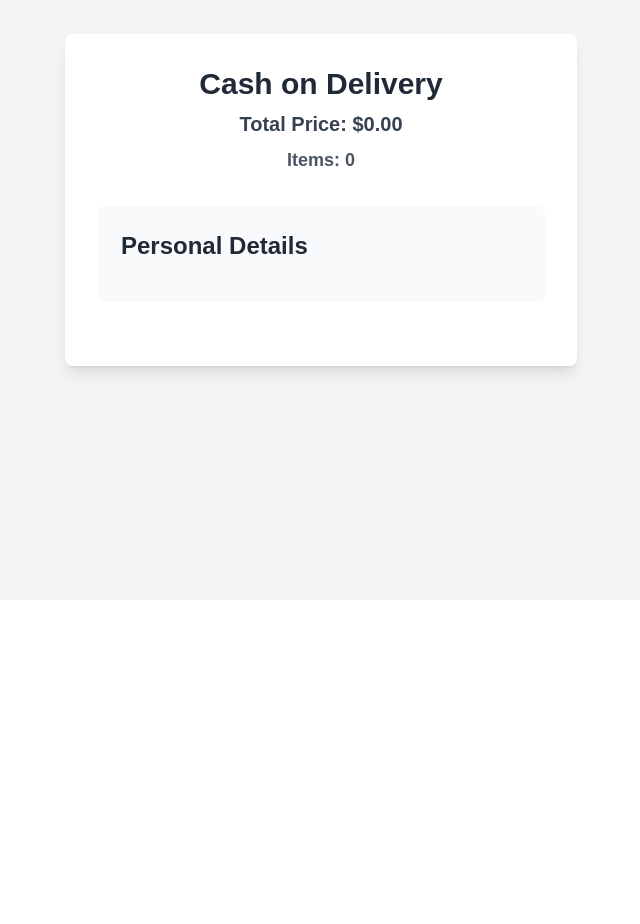
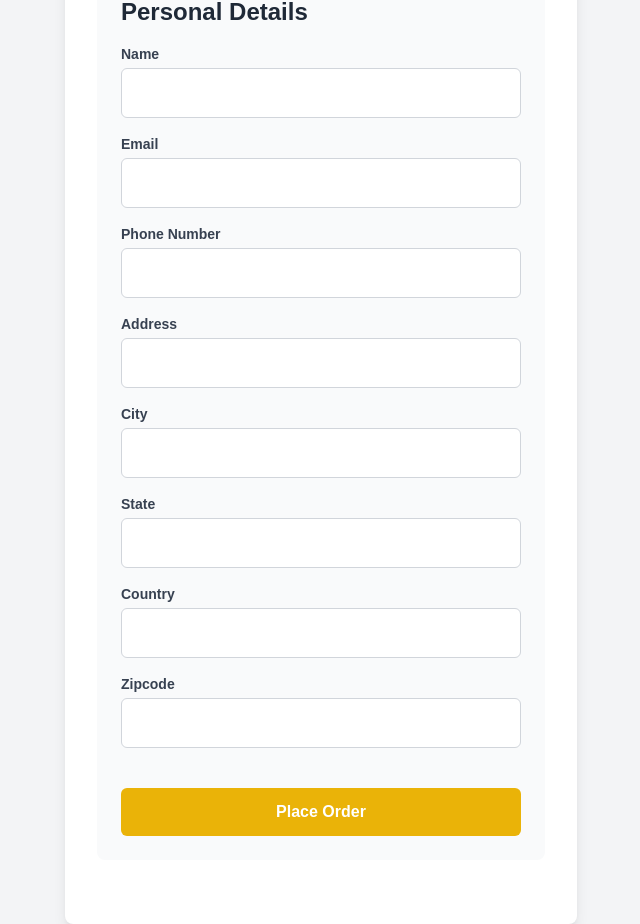
Before and after one commit to keshav-610/book-store-mern, a React (Vite) app in the folder frontend/: page /checkout in a window 1280 px wide. Shown: the part 279-1203 px from the top of the page, without its empty margins (319-959 px from the left). Before the commit the page ends 879 px from the top, so only its background shows below. Built offline with nearby package versions, Linux system fonts and the light colour scheme; no server answers; sample sign-in values are in the browser's storage; a web font is replaced by a local one.

Commit message:
go to orders

```diff
--- a/frontend/src/App.jsx
+++ b/frontend/src/App.jsx
@@ -8,7 +8,7 @@ import Login from "./pages/Login";
 import Register from "./pages/Register";
 import CheckOut from "./pages/CheckOut";
 import SingleBook from "./pages/SingleBook";
-import PrivateRoute from "./components/PrivateRoute"; // Import PrivateRoute
+import PrivateRoute from "./components/PrivateRoute";
 
 export default function App() {
   return (
@@ -18,16 +18,17 @@ export default function App() {
         <div className="content">
           <Routes>
             <Route path="/" element={<Home />} />
-            <Route path="/cart" element={<Cart />} />
-            <Route path="/dashboard" element={<Dashboard />} />
+            <Route element={<PrivateRoute />}>
+              <Route path="/cart" element={<Cart />} />
+            </Route>
             <Route path="/login" element={<Login />} />
             <Route path="/register" element={<Register />} />
+            <Route path="/books/:id" element={<SingleBook />} />
 
             <Route element={<PrivateRoute />}>
               <Route path="/checkout" element={<CheckOut />} />
+              <Route path="/dashboard" element={<Dashboard />} />
             </Route>
-
-            <Route path="/books/:id" element={<SingleBook />} />
           </Routes>
         </div>
       </div>
--- a/frontend/src/components/BookCard.jsx
+++ b/frontend/src/components/BookCard.jsx
@@ -1,6 +1,7 @@
-  import { Link } from "react-router-dom";
+import { Link, useNavigate } from "react-router-dom";
 import { useDispatch } from "react-redux";
 import { addToCart } from "../redux/features/cart/CartSlice";
+import { useAuth } from "../context/AuthContext";
 
 function getimgURL(name) {
   return new URL(`../assets/books/${name}`, import.meta.url);
@@ -8,8 +9,13 @@
 
 const BookCard = ({ id, title, description, coverImage, oldPrice, newPrice, category }) => {
   const dispatch = useDispatch();
+  const navigate = useNavigate();
+  const { currentUser } = useAuth();
 
   const handleAddToCart = () => {
+    if (!currentUser) {
+      navigate("/login");
+    } else {
       const product = {
         title,
         description,
@@ -20,6 +26,7 @@
         _id: id,
       };
       dispatch(addToCart(product));
+    }
   };
 
   return (
--- a/frontend/src/components/PrivateRoute.jsx
+++ b/frontend/src/components/PrivateRoute.jsx
@@ -1,12 +1,14 @@
-import { Navigate,Outlet } from "react-router-dom";
+import { Navigate, Outlet } from "react-router-dom";
 import { useAuth } from "../context/AuthContext";
 
-const PrivateRoute = () =>{
-    const {currentUser} = useAuth()
-    if(!currentUser){
-        return <Navigate to="/login" replace/>
-    }
-    return <Outlet/>
-}
+const PrivateRoute = () => {
+  const { currentUser } = useAuth();
 
-export default PrivateRoute
+  if (!currentUser) {
+    return <Navigate to="/login" replace />;
+  }
+
+  return <Outlet />;
+};
+
+export default PrivateRoute;
--- a/frontend/src/context/AuthContext.jsx
+++ b/frontend/src/context/AuthContext.jsx
@@ -1,5 +1,7 @@
 import { createContext, useContext, useState, useEffect } from "react";
 import { auth } from "../firebase/firebase.config";
+import { clearCart } from "../redux/features/cart/CartSlice";
+import { useDispatch } from "react-redux";
 import {
   createUserWithEmailAndPassword,
   signInWithEmailAndPassword,
@@ -12,6 +14,7 @@ import {
 const AuthContext = createContext();
 
 export const useAuth = () => {
+  const dispatch = useDispatch();
   return useContext(AuthContext);
 };
 
@@ -20,35 +23,52 @@ const googleProvider = new GoogleAuthProvider();
 export const AuthProvide = ({ children }) => {
   const [currentUser, setCurrentUser] = useState(null);
   const [loading, setLoading] = useState(true);
+  const dispatch = useDispatch();
 
   const registerUser = async (email, password) => {
-    return await createUserWithEmailAndPassword(auth, email, password);
+    const userCredential = await createUserWithEmailAndPassword(auth, email, password);
+    const user = userCredential.user;
+    localStorage.setItem("user", JSON.stringify(user));
+    setCurrentUser(user);
+    return user;
   };
 
   const loginUser = async (email, password) => {
-    return await signInWithEmailAndPassword(auth, email, password);
+    const userCredential = await signInWithEmailAndPassword(auth, email, password);
+    const user = userCredential.user;
+    localStorage.setItem("user", JSON.stringify(user));
+    setCurrentUser(user);
+    return user;
   };
 
   const signInWithGoogle = async () => {
-    return await signInWithPopup(auth, googleProvider);
+    const userCredential = await signInWithPopup(auth, googleProvider);
+    const user = userCredential.user;
+    localStorage.setItem("user", JSON.stringify(user));
+    setCurrentUser(user);
+    return user;
   };
 
   const logout = async () => {
+    dispatch(clearCart());
+    localStorage.removeItem("user");
     return signOut(auth);
   };
 
   useEffect(() => {
-    (async () => {
-      try {
-        await logout();
-        console.log("Logged out on app initialization.");
-      } catch (error) {
-        console.error("Error logging out on initialization:", error);
-      }
-    })();
+    const storedUser = localStorage.getItem("user");
+    if (storedUser) {
+      setCurrentUser(JSON.parse(storedUser));
+    }
 
     const unsubscribe = onAuthStateChanged(auth, (user) => {
-      setCurrentUser(user);
+      if (user) {
+        setCurrentUser(user);
+        localStorage.setItem("user", JSON.stringify(user));
+      } else {
+        setCurrentUser(null);
+        localStorage.removeItem("user");
+      }
       setLoading(false);
     });
 
--- a/frontend/src/pages/CheckOut.jsx
+++ b/frontend/src/pages/CheckOut.jsx
@@ -12,17 +12,17 @@ const CheckOut = () => {
   }
 
   if (!currentUser) {
-    navigate("/login", { replace: true }); // Redirect to login if not logged in
-    return null; // Prevent rendering the page while redirecting
+    navigate("/login", { replace: true });
+    return null;
   }
 
   const cartItems = useSelector((state) => state.cart.cartItems);
-  const totalPrice = cartItems.reduce((acc, item) => acc + item.newPrice, 0).toFixed(2);
+  const totalPrice = cartItems.reduce((acc, item) => acc + (item.newPrice * item.quantity), 0).toFixed(2);
   const { register, handleSubmit, formState: { errors } } = useForm();
 
   const onSubmit = (data) => {
     console.log(data);
-    // Handle checkout submission
+    // Handle form submission here
   };
 
   return (
@@ -37,6 +37,102 @@ const CheckOut = () => {
         <div className="bg-gray-50 rounded-lg p-6 mb-8">
           <h3 className="text-2xl font-semibold text-gray-800 mb-4">Personal Details</h3>
           <form onSubmit={handleSubmit(onSubmit)} className="space-y-4">
+            <div className="grid grid-cols-1 gap-4">
+              <div>
+                <label htmlFor="name" className="block text-sm font-semibold text-gray-700">Name</label>
+                <input
+                  id="name"
+                  type="text"
+                  {...register("name", { required: "Name is required" })}
+                  className="w-full p-3 mt-1 border border-gray-300 rounded-md focus:outline-none focus:ring-2 focus:ring-yellow-400"
+                />
+                {errors.name && <p className="text-red-500 text-xs">{errors.name.message}</p>}
+              </div>
+
+              <div>
+                <label htmlFor="email" className="block text-sm font-semibold text-gray-700">Email</label>
+                <input
+                  id="email"
+                  type="email"
+                  {...register("email", { required: "Email is required" })}
+                  className="w-full p-3 mt-1 border border-gray-300 rounded-md focus:outline-none focus:ring-2 focus:ring-yellow-400"
+                />
+                {errors.email && <p className="text-red-500 text-xs">{errors.email.message}</p>}
+              </div>
+
+              <div>
+                <label htmlFor="phone" className="block text-sm font-semibold text-gray-700">Phone Number</label>
+                <input
+                  id="phone"
+                  type="text"
+                  {...register("phone", { required: "Phone number is required" })}
+                  className="w-full p-3 mt-1 border border-gray-300 rounded-md focus:outline-none focus:ring-2 focus:ring-yellow-400"
+                />
+                {errors.phone && <p className="text-red-500 text-xs">{errors.phone.message}</p>}
+              </div>
+
+              <div>
+                <label htmlFor="address" className="block text-sm font-semibold text-gray-700">Address</label>
+                <input
+                  id="address"
+                  type="text"
+                  {...register("address", { required: "Address is required" })}
+                  className="w-full p-3 mt-1 border border-gray-300 rounded-md focus:outline-none focus:ring-2 focus:ring-yellow-400"
+                />
+                {errors.address && <p className="text-red-500 text-xs">{errors.address.message}</p>}
+              </div>
+
+              <div>
+                <label htmlFor="city" className="block text-sm font-semibold text-gray-700">City</label>
+                <input
+                  id="city"
+                  type="text"
+                  {...register("city", { required: "City is required" })}
+                  className="w-full p-3 mt-1 border border-gray-300 rounded-md focus:outline-none focus:ring-2 focus:ring-yellow-400"
+                />
+                {errors.city && <p className="text-red-500 text-xs">{errors.city.message}</p>}
+              </div>
+
+              <div>
+                <label htmlFor="state" className="block text-sm font-semibold text-gray-700">State</label>
+                <input
+                  id="state"
+                  type="text"
+                  {...register("state", { required: "State is required" })}
+                  className="w-full p-3 mt-1 border border-gray-300 rounded-md focus:outline-none focus:ring-2 focus:ring-yellow-400"
+                />
+                {errors.state && <p className="text-red-500 text-xs">{errors.state.message}</p>}
+              </div>
+
+              <div>
+                <label htmlFor="country" className="block text-sm font-semibold text-gray-700">Country</label>
+                <input
+                  id="country"
+                  type="text"
+                  {...register("country", { required: "Country is required" })}
+                  className="w-full p-3 mt-1 border border-gray-300 rounded-md focus:outline-none focus:ring-2 focus:ring-yellow-400"
+                />
+                {errors.country && <p className="text-red-500 text-xs">{errors.country.message}</p>}
+              </div>
+
+              <div>
+                <label htmlFor="zipcode" className="block text-sm font-semibold text-gray-700">Zipcode</label>
+                <input
+                  id="zipcode"
+                  type="text"
+                  {...register("zipcode", { required: "Zipcode is required" })}
+                  className="w-full p-3 mt-1 border border-gray-300 rounded-md focus:outline-none focus:ring-2 focus:ring-yellow-400"
+                />
+                {errors.zipcode && <p className="text-red-500 text-xs">{errors.zipcode.message}</p>}
+              </div>
+
+              <button
+                type="submit"
+                className="w-full py-3 bg-yellow-500 text-white rounded-md font-semibold hover:bg-yellow-600 focus:outline-none focus:ring-2 focus:ring-yellow-400 mt-6"
+              >
+                Place Order
+              </button>
+            </div>
           </form>
         </div>
       </div>
```
Also changed, not shown: frontend/src/components/NavBar.jsx (+17 -29 lines), frontend/src/redux/features/cart/CartSlice.js (+66 -13 lines). Lines whose indentation alone changed are shown as unchanged.
